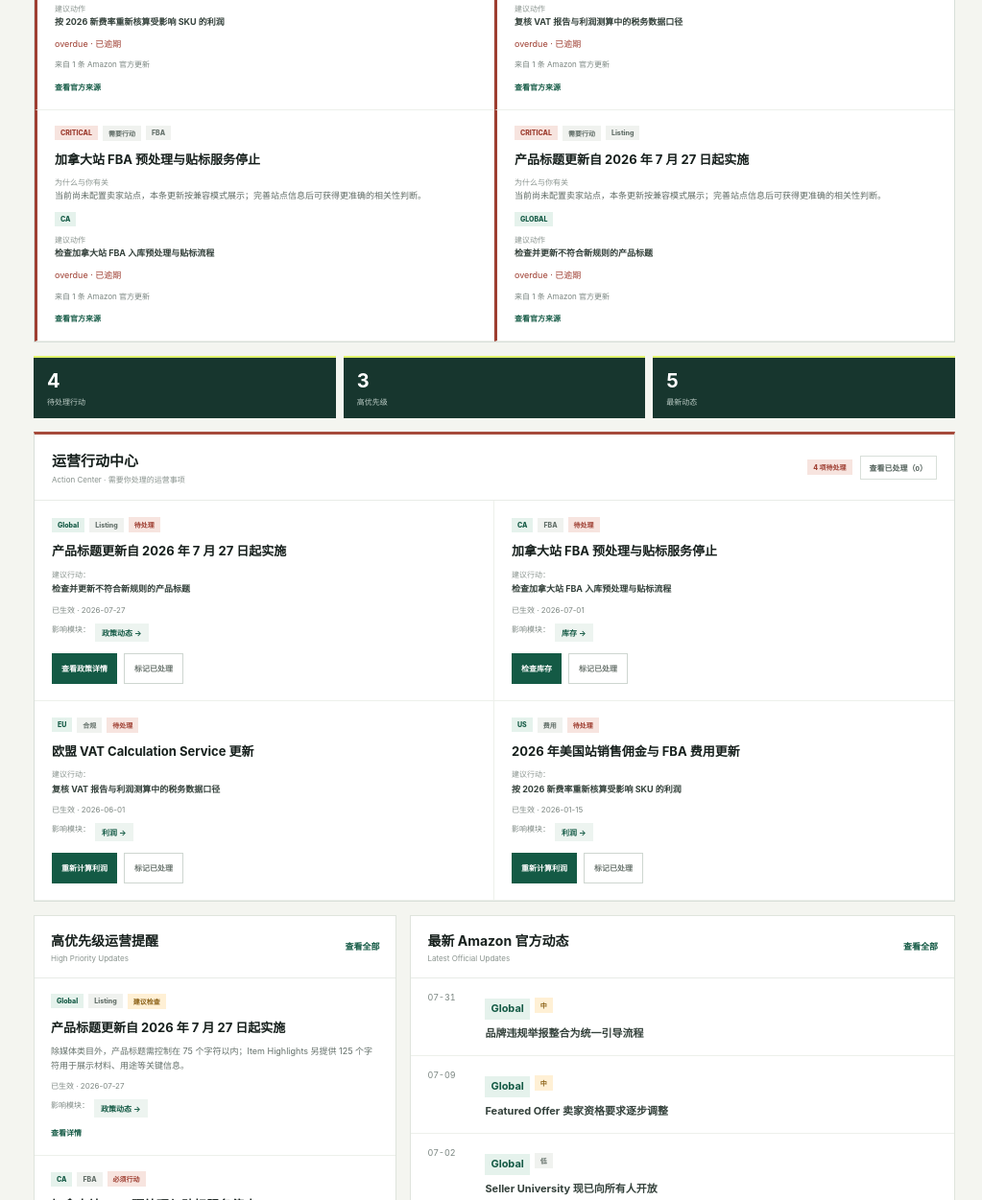
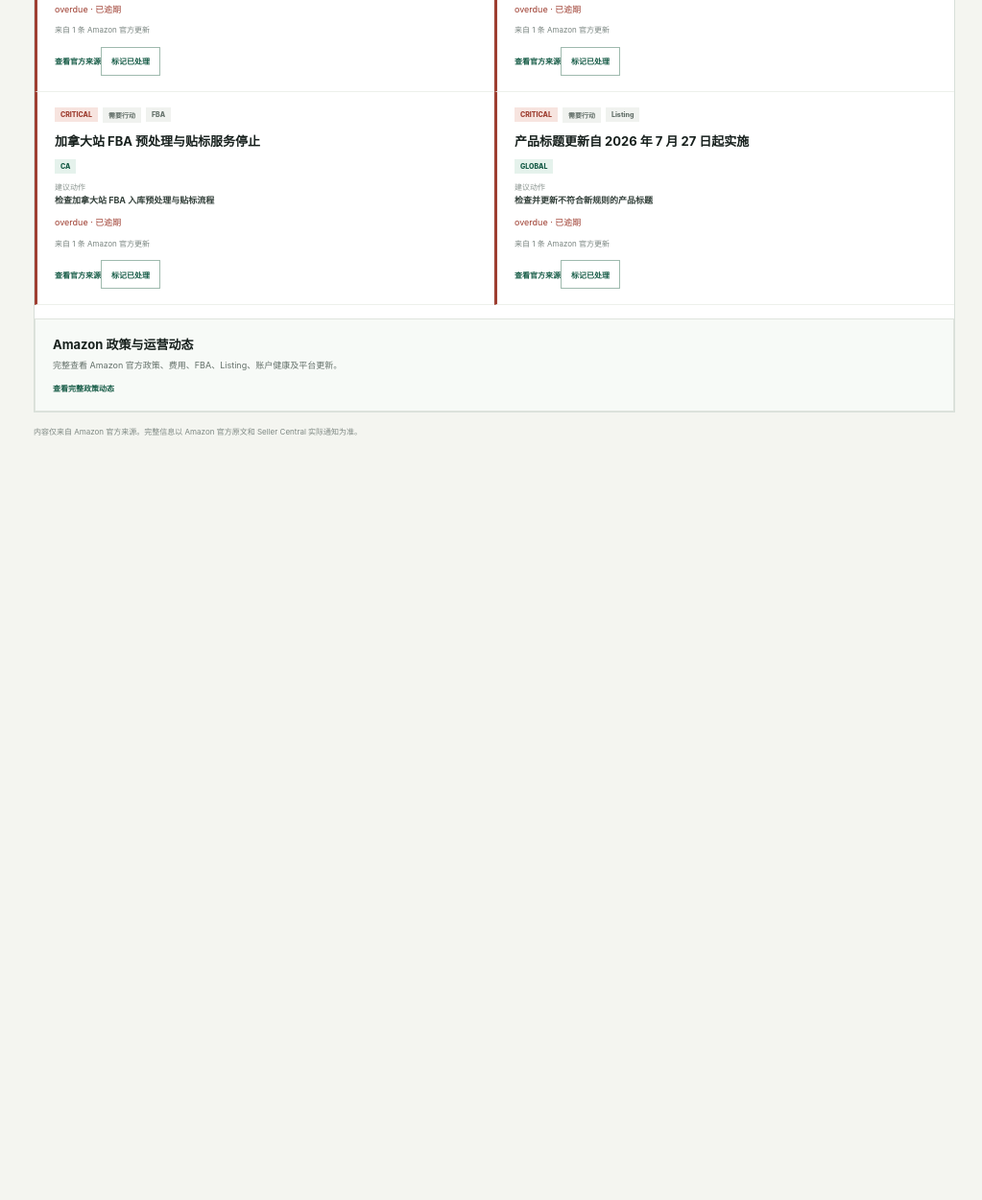
Before and after one commit to 2104987645-cmyk/amazon-fba-profit-calculator, a plain HTML site: page index.html in a window 1280 px wide. Shown: the part 1700-2951 px from the top of the page at 96% size, without its empty margins (257-1280 px from the left). After the commit the page ends 2220 px from the top, so only its background shows below. Drawn offline with nearby package versions, Linux system fonts and the light colour scheme; no server answers.

Commit message:
Consolidate V3 dashboard decision experience

```diff
--- a/dashboard-intelligence.js
+++ b/dashboard-intelligence.js
@@ -64,27 +64,37 @@
   function createEmpty(message, english) { const node = el('div', 'intel-empty', message); if (english) node.append(el('small', '', english)); return node; }
   function newsHref(params) { const query = new URLSearchParams(params).toString(); return '#/news' + (query ? '?' + query : ''); }
   function actionConfig(type) { return actionRoutes[type] || { label: '查看详情', href: '#/news' }; }
+  function canCompleteDecision(item) { return Boolean(item && item.category === 'action' && Array.isArray(item.sourceNewsIds) && item.sourceNewsIds.length === 1); }
+  function completeDecision(item, actionState) {
+    if (!canCompleteDecision(item) || !actionState || typeof actionState.complete !== 'function') return false;
+    return actionState.complete(item.sourceNewsIds[0]) === true;
+  }
 
-  function createDecisionCard(item) {
+  function createDecisionCard(item, actionState, suppressProfileCompatibility) {
     const card = el('article', `decision-card priority-${item.priority || 'low'}`); const tags = el('div', 'intel-tags');
     const decisionLabels = { action: '需要行动', risk: '风险关注', monitor: '持续关注' };
     tags.append(badge(String(item.priority || 'low').toUpperCase(), `decision-priority ${item.priority || 'low'}`), badge(decisionLabels[item.category] || item.category || 'monitor', 'category'), badge(categoryLabels[item.newsCategory] || item.newsCategory || 'general', 'topic'));
     card.append(tags, el('h4', '', item.title || 'Amazon 更新'));
-    if (item.whyItMatters) { const why = el('p', 'decision-why'); why.append(el('span', '', '为什么与你有关'), document.createTextNode(item.whyItMatters)); card.append(why); }
+    if (item.whyItMatters && !(suppressProfileCompatibility && item.whyItMatters.includes('尚未配置卖家站点'))) { const why = el('p', 'decision-why'); why.append(el('span', '', '为什么与你有关'), document.createTextNode(item.whyItMatters)); card.append(why); }
     const marketplaces = item.marketplaces || []; if (marketplaces.length) { const markets = el('div', 'intel-tags decision-markets'); marketplaces.forEach(market => markets.append(badge(market, 'market'))); card.append(markets); }
     if (item.recommendedAction) { const action = el('p', 'decision-action'); action.append(el('span', '', '建议动作'), el('strong', '', item.recommendedAction)); card.append(action); }
     const meta = []; if (item.urgency && item.urgency !== 'none' && item.urgency !== 'unknown') meta.push(item.urgency); if (item.daysRemaining !== null && item.daysRemaining !== undefined) meta.push(item.daysRemaining < 0 ? '已逾期' : `${item.daysRemaining} 天`); if (meta.length) card.append(el('p', 'decision-meta', meta.join(' · ')));
     const sourceCount = item.sourceCount || (item.sourceNewsIds || []).length; if (sourceCount) card.append(el('p', 'decision-sources', `来自 ${sourceCount} 条 Amazon 官方更新`));
     const source = el('a', 'decision-source-link', item.recommendedAction ? '查看官方来源' : '查看政策详情'); source.href = item.sourceUrls && item.sourceUrls[0] || '#/news'; card.append(source);
+    if (canCompleteDecision(item)) { const complete = el('button', 'decision-complete-button', '标记已处理'); complete.type = 'button'; complete.addEventListener('click', () => { if (completeDecision(item, actionState)) render(); }); card.append(complete); }
     return card;
+  }
+  function createIntelligenceLink() {
+    const section = el('section', 'intelligence-link'); section.append(el('h3', '', 'Amazon 政策与运营动态'), el('p', '', '完整查看 Amazon 官方政策、费用、FBA、Listing、账户健康及平台更新。'));
+    const link = el('a', 'decision-source-link', '查看完整政策动态'); link.href = '#/news'; section.append(link); return section;
   }
   function createDecisionExperience(model) {
     const section = el('section', 'decision-experience'); const heading = el('header', 'decision-heading'); const copy = el('div'); copy.append(el('p', '', "TODAY'S DECISIONS"), el('h2', '', '今日经营决策'), el('span', '', '根据你的站点和 Amazon 最新变化整理')); heading.append(copy); section.append(heading);
-    if (!model.available) { section.append(createEmpty('今日经营决策暂不可用')); return section; }
+    if (!model.available) { section.append(createEmpty('今日经营决策暂不可用'), createIntelligenceLink()); return section; }
     if (!model.profileConfigured) section.append(el('p', 'decision-profile-note', '完善卖家站点信息后，可以获得更相关的经营决策。'));
-    if (model.emptyState) { section.append(createEmpty(model.emptyState.message, model.emptyState.detail)); return section; }
+    if (model.emptyState) { section.append(createEmpty(model.emptyState.message, model.emptyState.detail), createIntelligenceLink()); return section; }
     const summary = el('div', 'decision-summary'); [['需要处理', model.summary.actions], ['风险', model.summary.risks], ['关注', model.summary.monitor]].forEach(value => { const box = el('div'); box.append(el('strong', '', String(value[1])), el('span', '', value[0])); summary.append(box); }); section.append(summary);
-    const list = el('div', 'decision-list'); model.decisions.forEach(item => list.append(createDecisionCard(item))); section.append(list); return section;
+    const list = el('div', 'decision-list'); model.decisions.forEach(item => list.append(createDecisionCard(item, mountedState, !model.profileConfigured))); section.append(list, createIntelligenceLink()); return section;
   }
 
   function createHeader(title, english, href) {
@@ -128,29 +138,13 @@
 
   function render() {
     if (!mountedHost) return; mountedHost.replaceChildren(); const section = el('section', 'intelligence-section');
-    const model = getModel(mountedNews, mountedState, 5); const top = el('div', 'intelligence-heading'); const title = el('div');
+    const top = el('div', 'intelligence-heading'); const title = el('div');
     title.append(el('p', '', 'SELLER INTELLIGENCE'), el('h2', '', '运营情报'), el('span', '', '及时了解可能影响 Amazon 经营的官方政策与平台更新。'));
     top.append(title, el('span', 'knowledge-soon', '运营知识库 · 即将推出')); section.append(top);
     section.append(createDecisionExperience(buildDecisionDashboardModel(mountedNews)));
-    if (!model.available) section.append(createEmpty('Amazon官方动态暂不可用'));
-    else {
-      const summary = el('section', 'intelligence-summary');
-      [['待处理行动', model.pending.length], ['高优先级', model.highPriority.length], ['最新动态', model.latest.length]].forEach(value => { const box = el('div'); box.append(el('strong', '', String(value[1])), el('span', '', value[0])); summary.append(box); }); section.append(summary);
-      const actionSection = el('section', 'action-center'); const actionHeader = el('header', 'action-center-header'); const actionTitle = el('div'); actionTitle.append(el('h3', '', '运营行动中心'), el('small', '', 'Action Center · 需要你处理的运营事项'));
-      const controls = el('div', 'action-center-controls'); controls.append(badge(`${model.pending.length} 项待处理`, 'pending-count'));
-      const toggle = el('button', 'completed-toggle', showCompleted ? '返回待处理' : `查看已处理（${model.completed.length}）`); toggle.type = 'button'; toggle.addEventListener('click', () => { showCompleted = !showCompleted; render(); }); controls.append(toggle); actionHeader.append(actionTitle, controls); actionSection.append(actionHeader);
-      const actionList = el('div', 'action-list'); const visibleActions = showCompleted ? model.completed : model.pending;
-      if (visibleActions.length) visibleActions.forEach(item => actionList.append(createActionCard(item, mountedNews, mountedState, showCompleted)));
-      else actionList.append(createEmpty(showCompleted ? '暂无已处理运营事项' : '暂无待处理运营事项', showCompleted ? '' : 'No pending actions'));
-      actionSection.append(actionList); section.append(actionSection);
-      const grid = el('div', 'intelligence-grid'); const high = el('section', 'intel-column intel-high'); high.append(createHeader('高优先级运营提醒', 'High Priority Updates', newsHref({ importance: 'high' })));
-      const highList = el('div', 'intel-list'); model.highPriority.length ? model.highPriority.forEach(item => highList.append(createHighCard(item, mountedNews))) : highList.append(createEmpty('暂无高优先级运营提醒')); high.append(highList);
-      const latest = el('section', 'intel-column intel-latest'); latest.append(createHeader('最新 Amazon 官方动态', 'Latest Official Updates', '#/news'));
-      const latestList = el('div', 'intel-list'); model.latest.length ? model.latest.forEach(item => latestList.append(createLatestRow(item))) : latestList.append(createEmpty('暂无最新官方动态')); latest.append(latestList); grid.append(high, latest); section.append(grid);
-    }
     section.append(el('p', 'intelligence-note', '内容仅来自 Amazon 官方来源。完整信息以 Amazon 官方原文和 Seller Central 实际通知为准。')); mountedHost.append(section);
   }
 
   function mount(host, newsModule, actionState) { mountedHost = host; mountedNews = newsModule; mountedState = actionState; showCompleted = false; render(); }
-  return { mount, getModel, buildDecisionDashboardModel, effectiveLabel, truncate, actionConfig, isActionRequired, newsHref };
+  return { mount, getModel, buildDecisionDashboardModel, canCompleteDecision, completeDecision, effectiveLabel, truncate, actionConfig, isActionRequired, newsHref };
 });
```
Also changed, not shown: tests/dashboard-decision-experience.test.js (+5 -0 lines), dashboard-intelligence.css.
